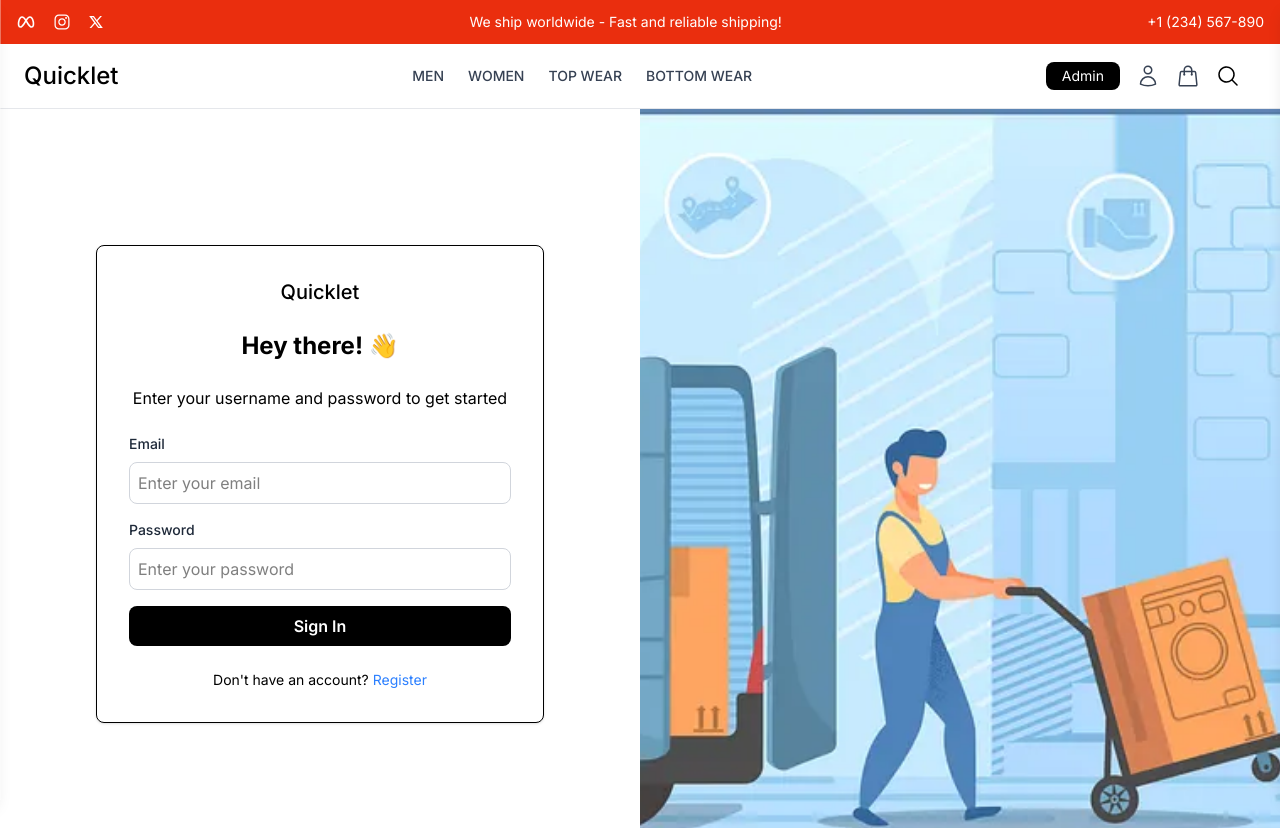
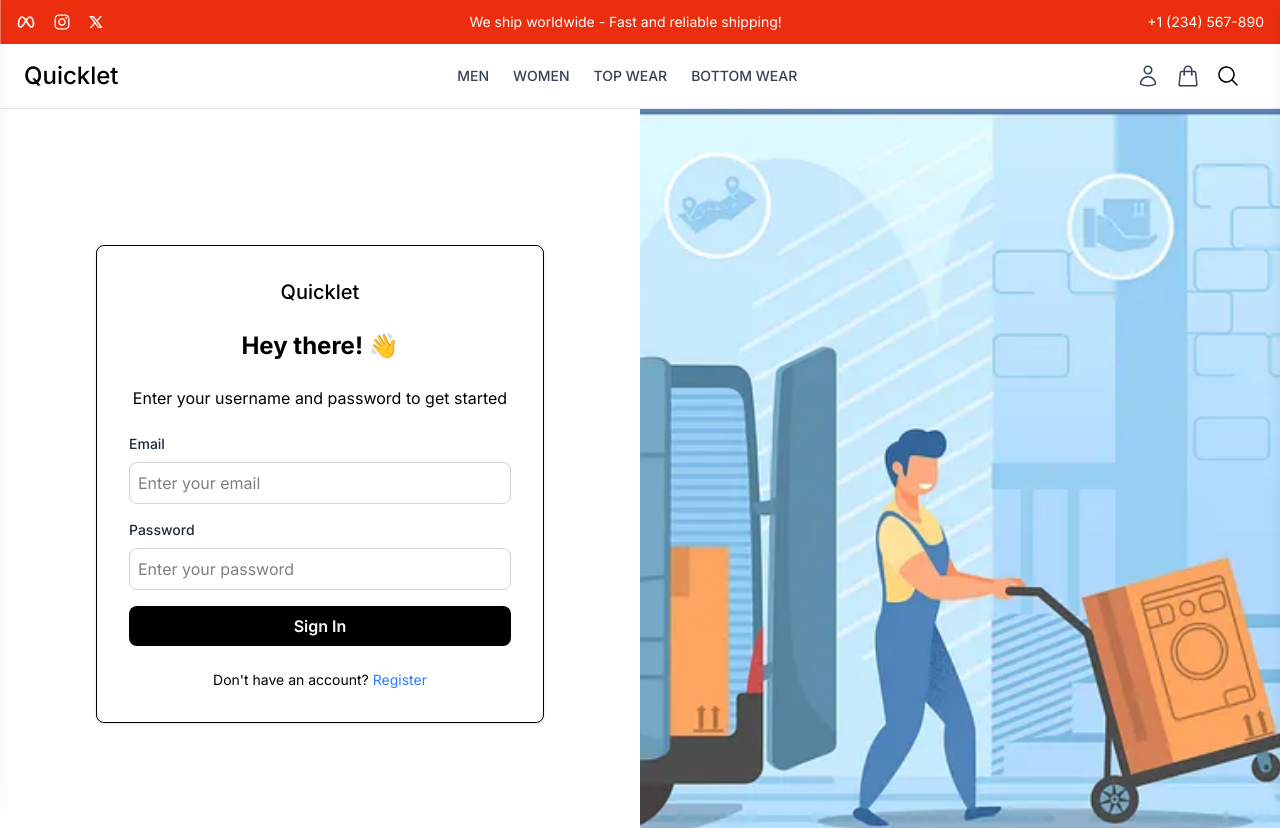
Before and after one commit to SC1709/QuickLet, a React (Vite) app in the folder frontend/: page /login in a window 1280 px wide. Shown: the top 828 px of the page. Built offline with nearby package versions, Linux system fonts and the light colour scheme; no server answers.

Commit message:
added user check for admin only to show admin link to admin role user

```diff
--- a/frontend/src/components/Common/Navbar.jsx
+++ b/frontend/src/components/Common/Navbar.jsx
@@ -13,6 +13,7 @@ import { useSelector } from "react-redux";
 const Navbar = () => {
   const [drawerOpen, setDrawerOpen] = useState(false);
   const [navDrawerOpen, setNavDrawerOpen] = useState(false);
+  const { user } = useSelector((state) => state.auth);
   const { cart } = useSelector((state) => state.cart);
 
   const cartItemCount =
@@ -64,12 +65,14 @@ const Navbar = () => {
         </div>
         {/* right icons */}
         <div className="flex items-center space-x-4">
+          {user && user.role === "admin" && (
             <Link
               to="/admin"
               className="block bg-black text-sm text-white px-4 py-1 rounded-lg hover:bg-gray-500"
             >
               Admin
             </Link>
+          )}
           <Link to="/profile" className="hover:text-black">
             <HiOutlineUser className="h-6 w-6 text-gray-700" />
           </Link>
```
Lines whose indentation alone changed are shown as unchanged.
